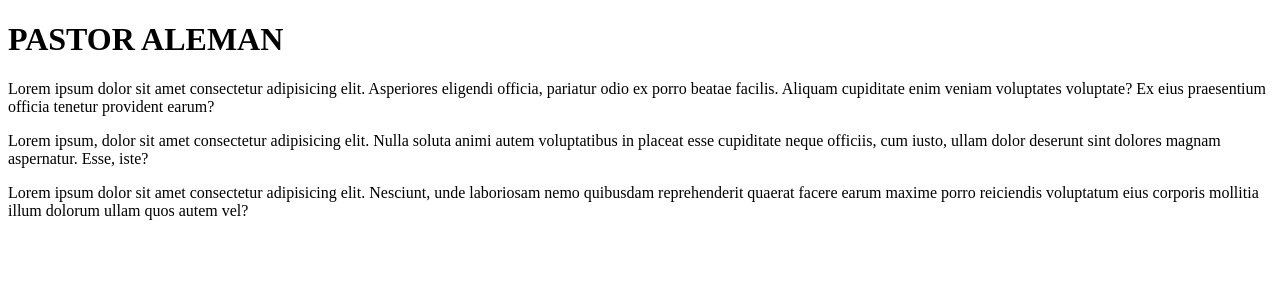
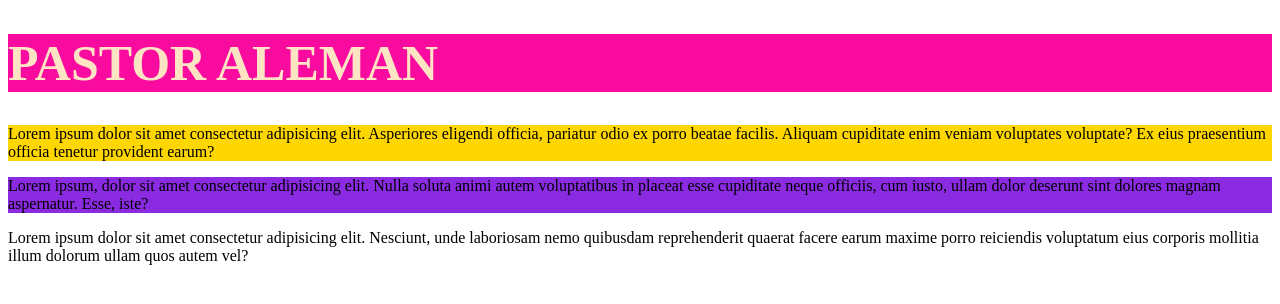
Before and after one commit to FridaVR/Perros, a plain HTML site: page index.html in a window 1280 px wide. Drawn offline with Linux system fonts and the light colour scheme.

Commit message:
carga de documento

```diff
--- a/index.html
+++ b/index.html
@@ -1,16 +1,31 @@
 <!DOCTYPE html>
 <html lang="en">
 <head>
+    <STYle>
+        .origen
+        {
+            background-color:gold;
+        }
+        .descripción
+        {
+            background-color: blueviolet;
+        }
+    </STYle>
     <meta charset="UTF-8">
     <meta name="viewport" content="width=device-width, initial-scale=1.0">
+    <meta name="keywords" content="razas de perros, perros">
+    <meta name="description" content="Aqui hablaremos sobre...">
+    <meta name="author" content="FVVR">
     <title>Pastor Aleman</title>
+    <link rel="stylesheet" href="estilos.css">
+
 </head>
 <body>
-    <h1>PASTOR ALEMAN</h1>
-    <p>Lorem ipsum dolor sit amet consectetur adipisicing elit. Asperiores eligendi officia, pariatur odio ex porro beatae facilis. Aliquam cupiditate enim veniam voluptates voluptate? Ex eius praesentium officia tenetur provident earum?</p>
+    <h1 style="background-color: rgb(250, 11, 159);color: bisque;font-size: 50px;">PASTOR ALEMAN</h1>
+    <p tabindex="1" class="origen">Lorem ipsum dolor sit amet consectetur adipisicing elit. Asperiores eligendi officia, pariatur odio ex porro beatae facilis. Aliquam cupiditate enim veniam voluptates voluptate? Ex eius praesentium officia tenetur provident earum?</p>
 
-    <p>Lorem ipsum, dolor sit amet consectetur adipisicing elit. Nulla soluta animi autem voluptatibus in placeat esse cupiditate neque officiis, cum iusto, ullam dolor deserunt sint dolores magnam aspernatur. Esse, iste?</p>
+    <p tabindex="3" class="descripción" >Lorem ipsum, dolor sit amet consectetur adipisicing elit. Nulla soluta animi autem voluptatibus in placeat esse cupiditate neque officiis, cum iusto, ullam dolor deserunt sint dolores magnam aspernatur. Esse, iste?</p>
 
-    <p>Lorem ipsum dolor sit amet consectetur adipisicing elit. Nesciunt, unde laboriosam nemo quibusdam reprehenderit quaerat facere earum maxime porro reiciendis voluptatum eius corporis mollitia illum dolorum ullam quos autem vel?</p>
+    <p tabindex="2" class="caracteristicas">Lorem ipsum dolor sit amet consectetur adipisicing elit. Nesciunt, unde laboriosam nemo quibusdam reprehenderit quaerat facere earum maxime porro reiciendis voluptatum eius corporis mollitia illum dolorum ullam quos autem vel?</p>
 </body>
 </html>
```
